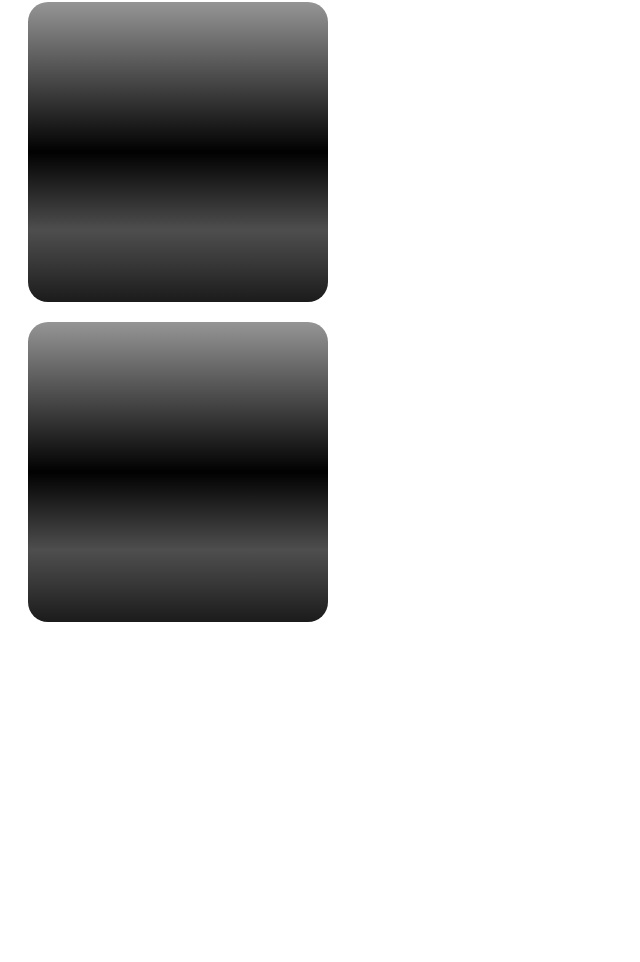
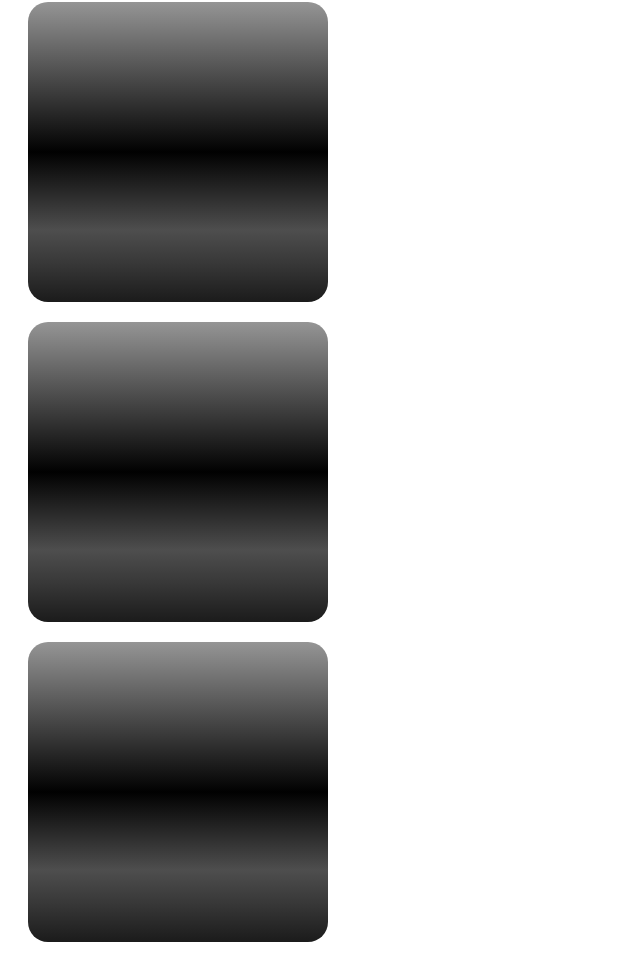
Before and after one commit to andreavogel/andreavogel.github.io, a plain HTML site: page index.html in a window 1280 px wide. Shown: the part 78-1040 px from the top of the page, without its empty margins (0-640 px from the left). Before the commit the page ends 800 px from the top, so only its background shows below. Drawn offline with Linux system fonts and the light colour scheme.

Commit message:
second version

```diff
--- a/index.html
+++ b/index.html
@@ -12,7 +12,7 @@
   <div class="gradient-box"></div>
 
   <div class="gradient-box"></div>
-
+  <div class="gradient-box"></div>
 
 </body>
 
```
